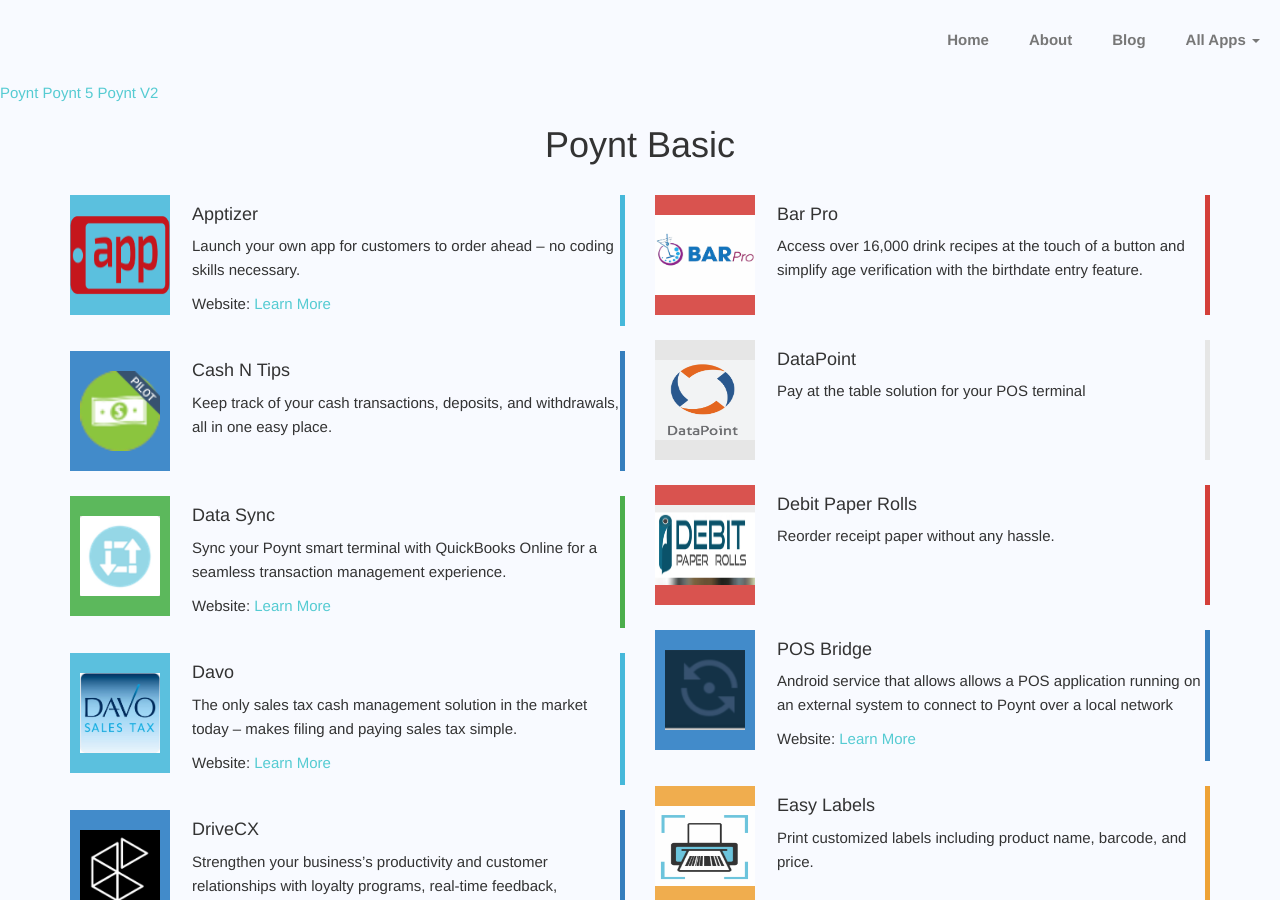
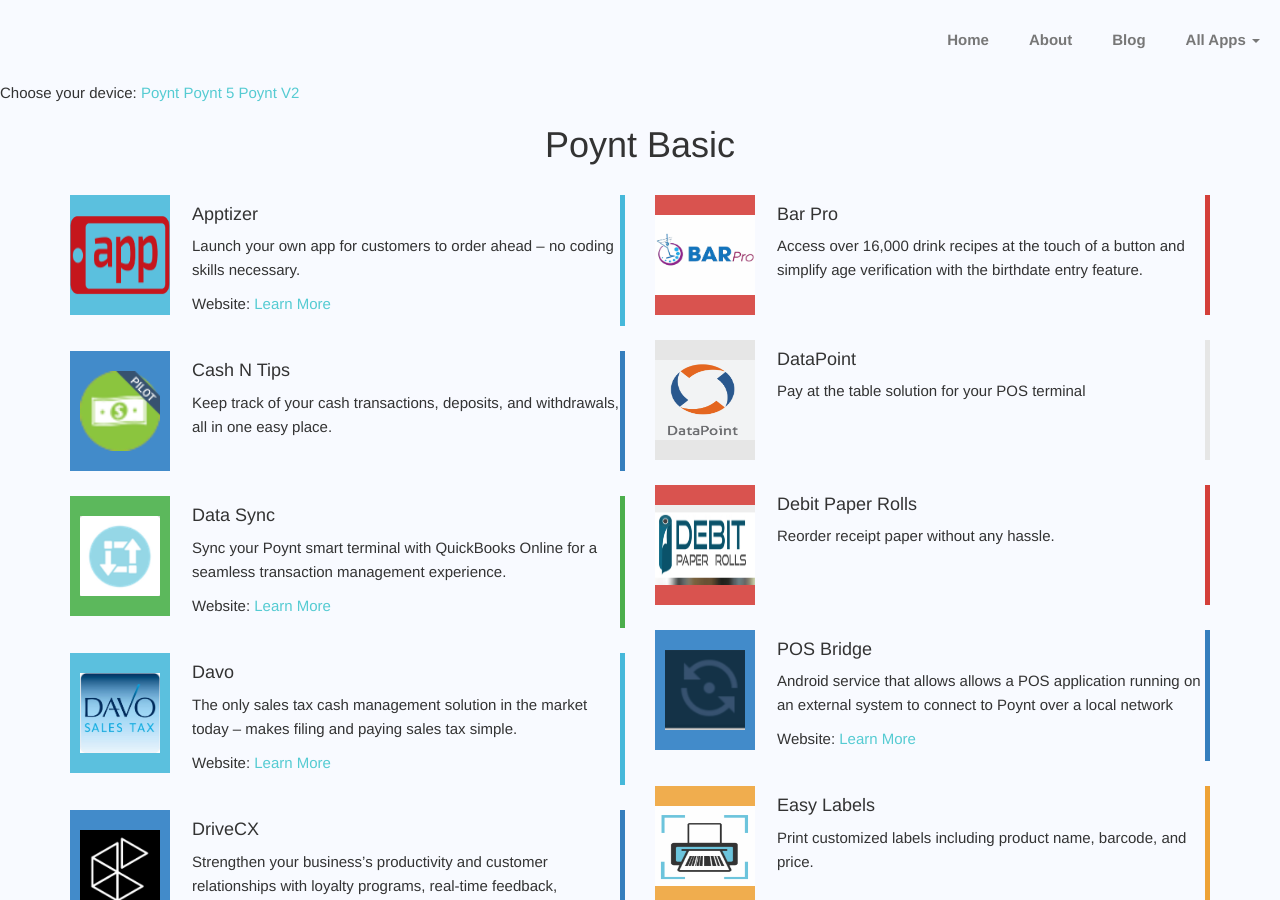
Before and after one commit to tmudireddy/Elavon, a Jekyll site: the page built from devices.html, in a window 1280 px wide and 900 px high. Built offline with Jekyll 4.4.1, drawn with Linux system fonts in a browser that asks for light colours.

Commit message:
choose your device

```diff
--- a/devices.html
+++ b/devices.html
@@ -3,6 +3,7 @@
 permalink: /devices.html
 ---
 <!-- Main Container | FIRST COLUMN -->
+Choose your device:
 <a href="#pb" align = "center" size="5 ">Poynt </a>
 <a href="#p5" align = "center" size=" 5">Poynt 5</a>
 <a href="#pv2" align = "center" size="5 ">Poynt V2</a>
```
